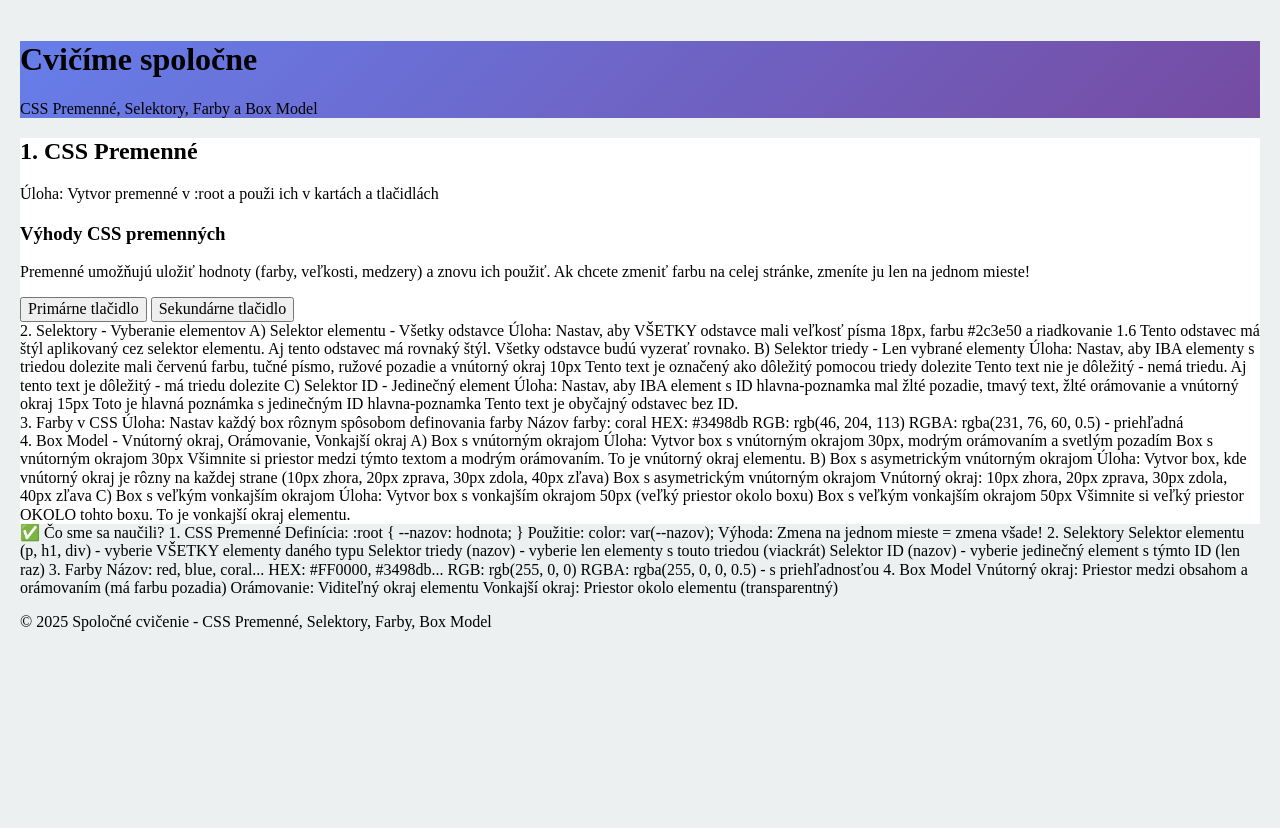
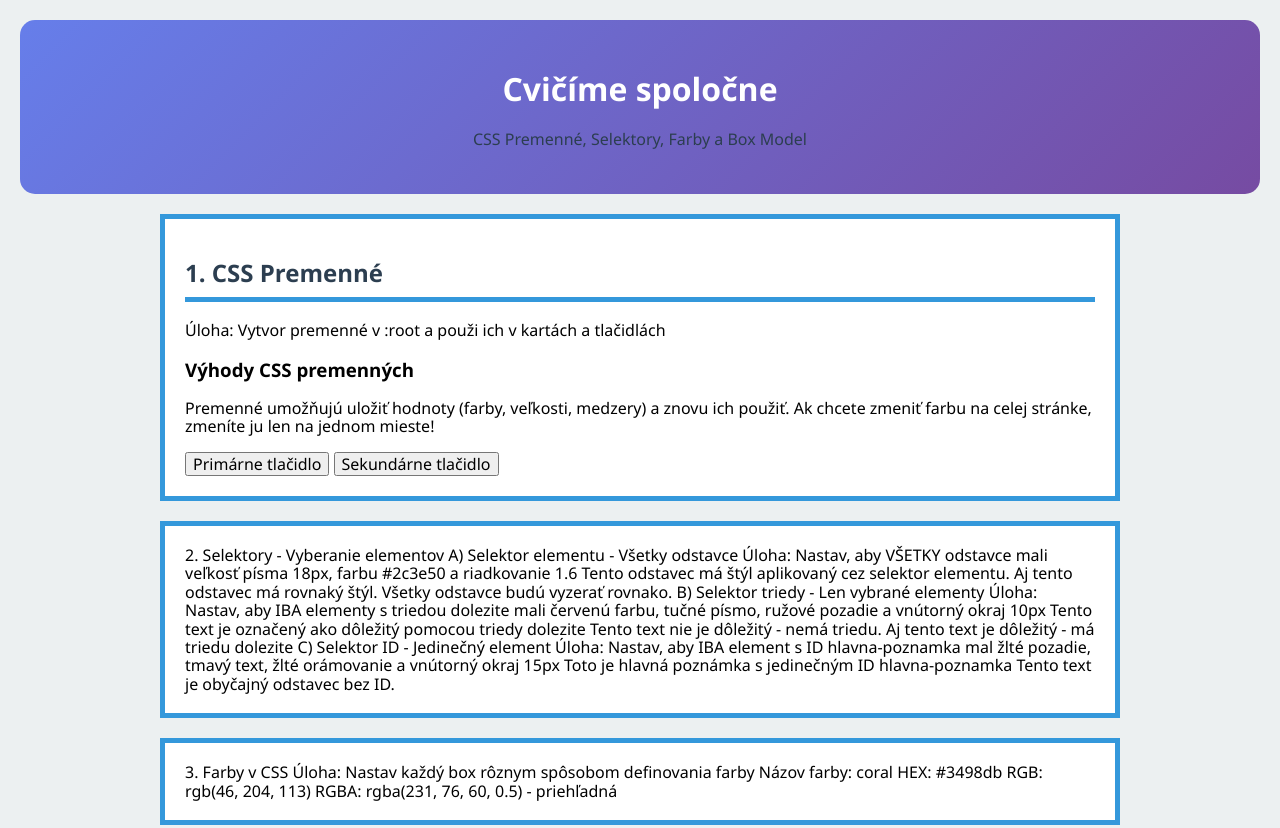
Before and after one commit to ZuzanaKarakova/epu-ovy_2rocnik_html_css_js, a plain HTML site: page OVY/04_premenne_box_model/index.html in a window 1280 px wide. Shown: the top 828 px of the page. Before the commit the page ends 800 px from the top, so only its background shows below. Drawn offline with nearby package versions, Linux system fonts and the light colour scheme.

Commit message:
stylovala som sekcie

```diff
--- a/OVY/04_premenne_box_model/assets/css/style.css
+++ b/OVY/04_premenne_box_model/assets/css/style.css
@@ -8,13 +8,42 @@
 body{
     background-color: var(--farba-pozadia);
     padding: 20px;
+    font-family: 'Segoe UI', Tahoma, Geneva, Verdana, sans-serif;
 }
 
+.header__podnadpis{
+    color: var(--farba-textu);
+}
 
 header{
     background: linear-gradient(135deg, #667eea 0%, #764ba2 100%);
+    text-align: center;
+    padding: 30px;
+    border-radius: 15px;
+}
+
+main{
+    max-width: 1000px;
+    margin: 0 auto;
+}
+
+h1{
+    color: white;
+    font-size: 46px;
 }
 
 section{
     background-color: rgb(255, 255, 255);
 }
+
+.temy{
+    border: 5px solid var(--primarna-farba);
+    padding: 20px;
+    margin: 20px;
+}
+
+h2{
+    color: var(--farba-textu);
+    border-bottom: 5px solid var(--primarna-farba);
+    padding-bottom: 10px;
+}
--- a/OVY/04_premenne_box_model/index.html
+++ b/OVY/04_premenne_box_model/index.html
@@ -10,13 +10,13 @@
 <body>
     <header>
         <h1>Cvičíme spoločne</h1>
-        <p>CSS Premenné, Selektory, Farby a Box Model</p>
+        <p class="header__podnadpis">CSS Premenné, Selektory, Farby a Box Model</p>
     </header>
 
 
     <main>
 
-        <section>
+        <section class="temy" >
             <h2>1. CSS Premenné</h2>
 
             <p>Úloha: Vytvor premenné v :root a použi ich v kartách a tlačidlách</p>
@@ -31,7 +31,7 @@
             </div>
         </section>
 
-        <section>
+        <section class="temy" >
             2. Selektory - Vyberanie elementov
 
             A) Selektor elementu - Všetky odstavce
@@ -57,7 +57,7 @@
             Tento text je obyčajný odstavec bez ID.
             </section>
 
-            <section>
+            <section class="temy" >
             3. Farby v CSS
 
             Úloha: Nastav každý box rôznym spôsobom definovania farby
@@ -68,7 +68,7 @@
             RGBA: rgba(231, 76, 60, 0.5) - priehľadná
             </section>
 
-            <section>
+            <section class="temy" >
             4. Box Model - Vnútorný okraj, Orámovanie, Vonkajší okraj
 
             A) Box s vnútorným okrajom
```
